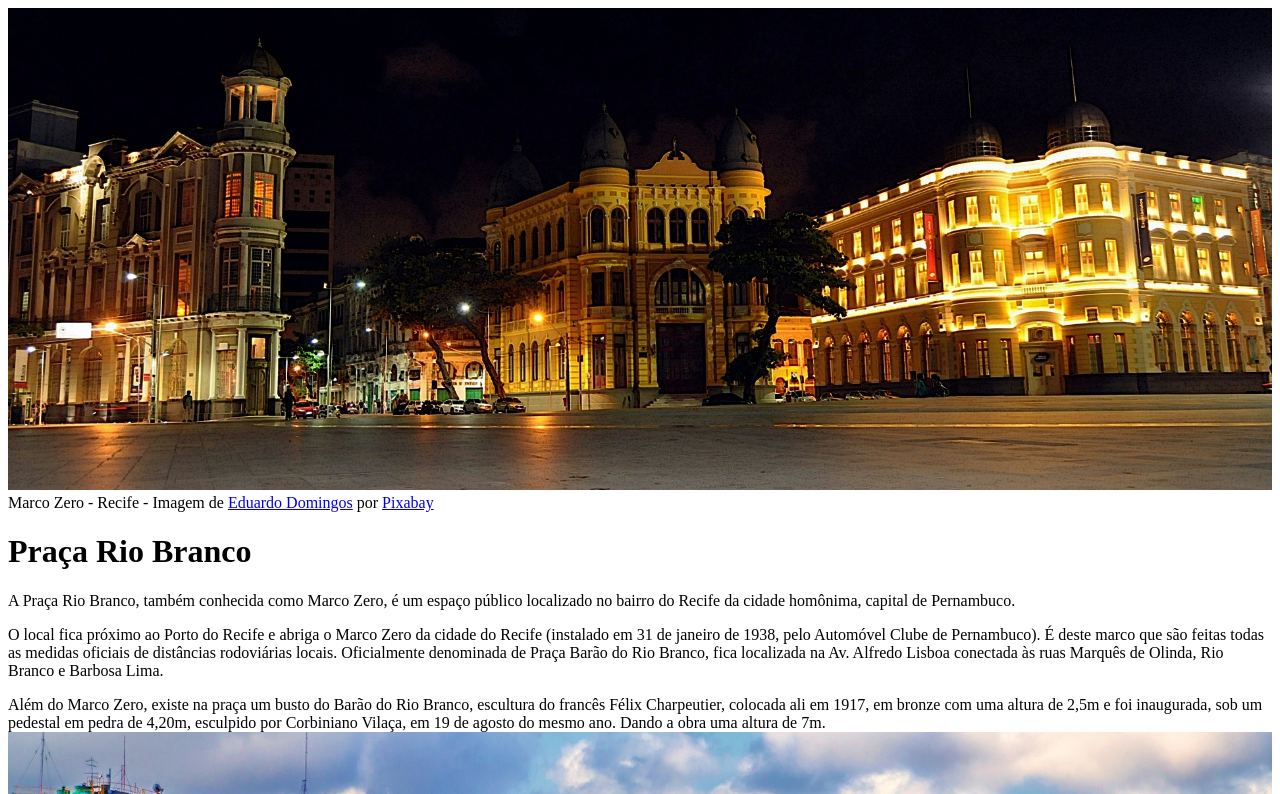
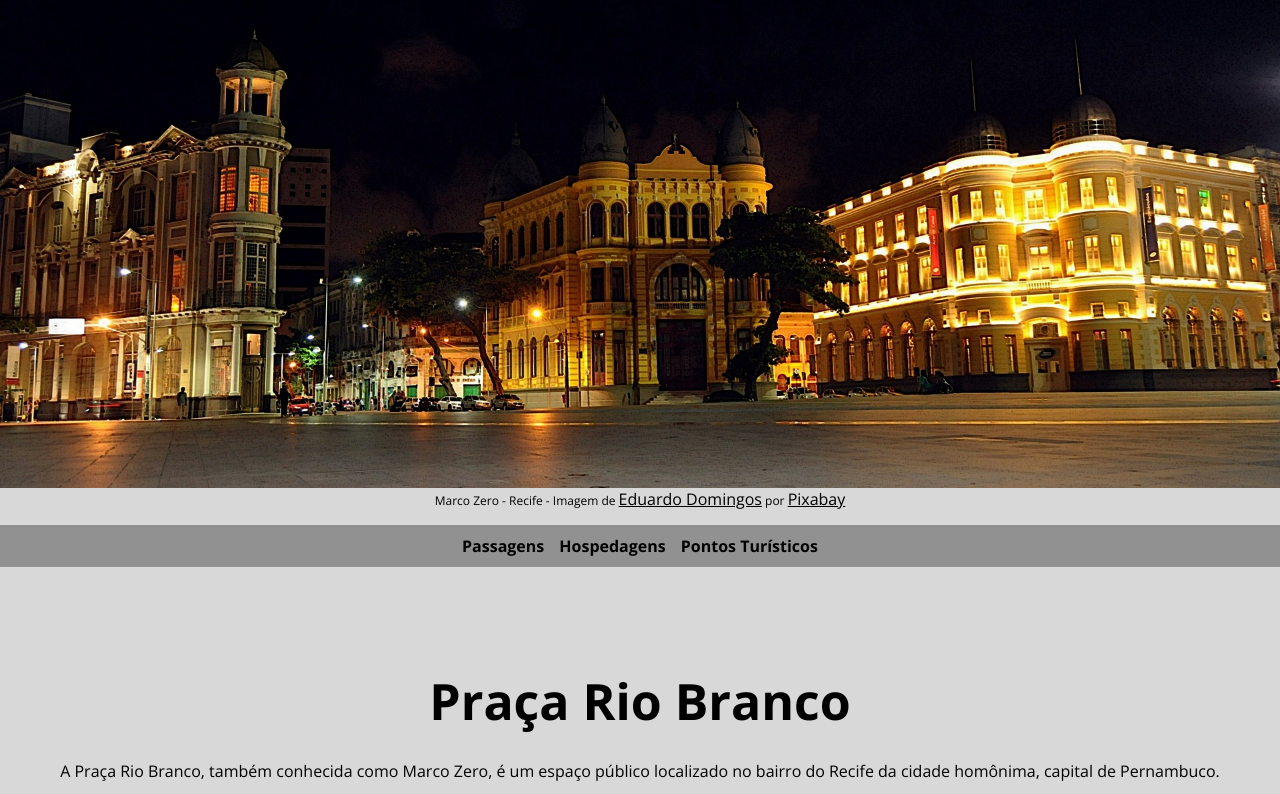
Before and after one commit to Rafael-Bueno-96/portal_tech, a plain HTML site: page recife.html in a window 1280 px wide. Shown: the top 794 px of the page. Drawn offline with nearby package versions, Linux system fonts and the light colour scheme.

Commit message:
Code Park 02/12 - Uso de Flexbox no menu e rodapé

```diff
--- /dev/null
+++ b/css/recife.css
@@ -0,0 +1,34 @@
+article p {
+    margin: 15px;
+}
+
+.content {
+    margin-bottom: 25px;
+}
+
+#Logo {
+    width: 100%;
+    border-radius: 0;
+}
+nav {
+    display: block;
+    background-color: rgba(128, 128, 128, 0.8);
+    padding: 10px;
+    font-weight: bolder;
+    margin-top: 15px;
+}
+
+ul {
+    display: flex;
+    justify-content: center;
+    align-items: center;
+    gap: 15px;
+}
+
+ul li a{
+    text-decoration: none;
+}
+
+ul li {
+    list-style: none;
+}
--- a/recife.html
+++ b/recife.html
@@ -4,25 +4,37 @@
     <meta charset="UTF-8">
     <meta http-equiv="X-UA-Compatible" content="IE=edge">
     <meta name="viewport" content="width=device-width, initial-scale=1.0">
+    <link rel="preconnect" href="https://fonts.googleapis.com">
+    <link rel="preconnect" href="https://fonts.gstatic.com" crossorigin>
+    <link href="https://fonts.googleapis.com/css2?family=Open+Sans:wght@400;700&display=swap" rel="stylesheet">
+    <link rel="stylesheet" href="css/style.css">
+    <link rel="stylesheet" href="css/recife.css">
     <title>Marco Zero - Recife</title>
 </head>
 <body>
     <header>
-        <img src="img\marco_zero_1.jpg" alt="Foto do Marco Zero de Recife durante a noite" width=100%><!-- o atributo width serve para determinar a largura do elemento, nesse caso ocupa 100% do espaço -->
-        <span>Marco Zero - Recife - </span>
-        Imagem de <a href="https://pixabay.com/pt/users/esdomingos-396933/?utm_source=link-attribution&amp;utm_medium=referral&amp;utm_campaign=image&amp;utm_content=423709">Eduardo Domingos</a> por <a href="https://pixabay.com/pt//?utm_source=link-attribution&amp;utm_medium=referral&amp;utm_campaign=image&amp;utm_content=423709">Pixabay</a>
+        <img src="img\marco_zero_1.jpg" alt="Foto do Marco Zero de Recife durante a noite" id="Logo">
+        <span class="img-credit">Marco Zero - Recife -
+        Imagem de <a href="https://pixabay.com/pt/users/esdomingos-396933/?utm_source=link-attribution&amp;utm_medium=referral&amp;utm_campaign=image&amp;utm_content=423709">Eduardo Domingos</a> por <a href="https://pixabay.com/pt//?utm_source=link-attribution&amp;utm_medium=referral&amp;utm_campaign=image&amp;utm_content=423709">Pixabay</a></span>
+        <nav>
+            <ul>
+                <li><a href="">Passagens</a></li>
+                <li><a href="">Hospedagens</a></li>
+                <li><a href="">Pontos Turísticos</a></li>
+            </ul>
+        </nav>
     </header>
 
     <main>
-        <header>
+        <header class="content">
             <h1>Praça Rio Branco</h1>
         </header>
         <article>
             <p>A Praça Rio Branco, também conhecida como Marco Zero, é um espaço público localizado no bairro do Recife da cidade homônima, capital de Pernambuco.</p>
             <p>O local fica próximo ao Porto do Recife e abriga o Marco Zero da cidade do Recife (instalado em 31 de janeiro de 1938, pelo Automóvel Clube de Pernambuco). É deste marco que são feitas todas as medidas oficiais de distâncias rodoviárias locais. Oficialmente denominada de Praça Barão do Rio Branco, fica localizada na Av. Alfredo Lisboa conectada às ruas Marquês de Olinda, Rio Branco e Barbosa Lima.</p>
             <p>Além do Marco Zero, existe na praça um busto do Barão do Rio Branco, escultura do francês Félix Charpeutier, colocada ali em 1917, em bronze com uma altura de 2,5m e foi inaugurada, sob um pedestal em pedra de 4,20m, esculpido por Corbiniano Vilaça, em 19 de agosto do mesmo ano. Dando a obra uma altura de 7m.
-            <img src="img\marco_zero_2.jpg" alt="Foto do Marco Zero de Recife, vista a partir do mar" width=100%> <span>Imagem de <a href="https://pixabay.com/pt/users/fabriciomacedophotos-328534/?utm_source=link-attribution&amp;utm_medium=referral&amp;utm_campaign=image&amp;utm_content=2014127">Fabricio Macedo FGMsp</a> por <a href="https://pixabay.com/pt//?utm_source=link-attribution&amp;utm_medium=referral&amp;utm_campaign=image&amp;utm_content=2014127">Pixabay</a></span>
             </p>
+            <img src="img\marco_zero_2.jpg" alt="Foto do Marco Zero de Recife, vista a partir do mar"> <span class="img-credit">Imagem de <a href="https://pixabay.com/pt/users/fabriciomacedophotos-328534/?utm_source=link-attribution&amp;utm_medium=referral&amp;utm_campaign=image&amp;utm_content=2014127">Fabricio Macedo FGMsp</a> por <a href="https://pixabay.com/pt//?utm_source=link-attribution&amp;utm_medium=referral&amp;utm_campaign=image&amp;utm_content=2014127">Pixabay</a></span>
 
             <p>O norte da praça é banhado pelo estuário do porto do Recife, formado pelo Rio Capibaribe. O estuário é protegido por um dique natural, local em que se encontra o Parque das Esculturas com a famosa obra Coluna de Cristal de 32 metros de altura e inspirada em uma flor descoberta por Burle Marx e varias outras obras em cerâmica do artista Francisco Brennand. No dique encontra-se também a Casa de Banhos, que não existe mais, e o Farol do Recife. O dique tem uma extensão 4km de comprimento e começa no bairro de Brasília Teimosa.</p>
             <p>* <i>Texto retirado do <a href ="https://pt.wikipedia.org/wiki/Praça_Rio_Branco_(Recife)" target="_blank">Wikipédia</a></i></p>
```
